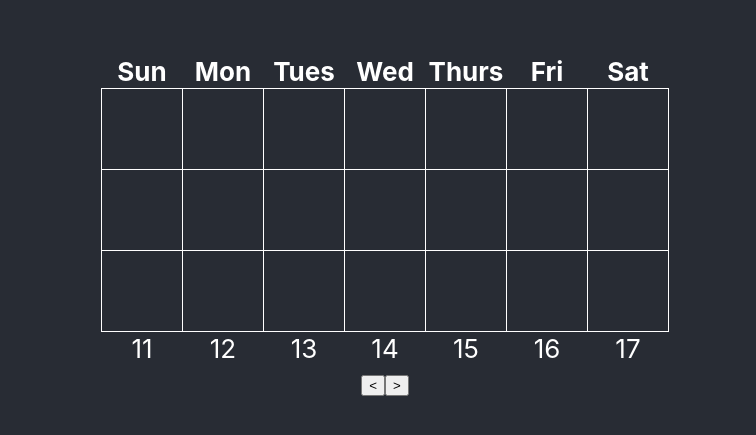
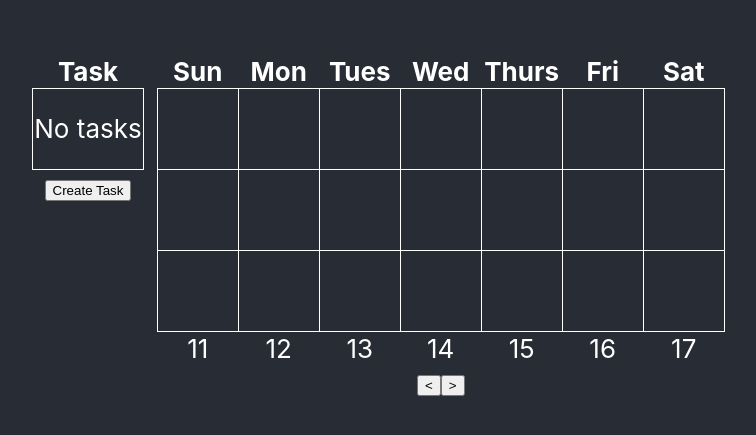
Before and after one commit to tjzetty/daily-tracker, a React (Create React App) app: page / in a window 1280 px wide. Shown: the part 175-610 px from the top of the page, without its empty margins (255-1011 px from the left). Built offline with nearby package versions, Linux system fonts and the light colour scheme.

Commit message:
Add Task List and VERY Unpolished Modal

```diff
--- a/src/App.js
+++ b/src/App.js
@@ -1,6 +1,7 @@
 import './App.css';
 
 import MyTable from './components/calendar';
+import Tasks from './components/tasks';
 
 function App() {
   return (
@@ -8,6 +9,7 @@ function App() {
 
       <header className="App-header">
         <div className="flex-container">
+          <Tasks />
           <MyTable/>
         </div>
       </header>
--- /dev/null
+++ b/src/components/task_modal.jsx
@@ -0,0 +1,51 @@
+import React, { useState } from 'react';
+
+const TaskModal = ({ isOpen, onClose, onTaskCreate }) => {
+  const [taskName, setTaskName] = useState('');
+  const [timesPerWeek, setTimesPerWeek] = useState('');
+
+  const handleTaskNameChange = (event) => {
+    setTaskName(event.target.value);
+  };
+
+  const handleTimesPerWeekChange = (event) => {
+    setTimesPerWeek(event.target.value);
+  };
+
+  const handleSubmit = (event) => {
+    event.preventDefault();
+    const task = {
+      name: taskName,
+      timesPerWeek: parseInt(timesPerWeek, 10),
+    };
+    onTaskCreate(task);
+    setTaskName('');
+    setTimesPerWeek('');
+  };
+
+  if (!isOpen) {
+    return null;
+  }
+
+  return (
+    <div className="modal">
+      <div className="modal-content">
+        <h2>Create Task</h2>
+        <form onSubmit={handleSubmit}>
+          <label>
+            Task Name:
+            <input type="text" value={taskName} onChange={handleTaskNameChange} />
+          </label>
+          <label>
+            Times/Week:
+            <input type="number" value={timesPerWeek} onChange={handleTimesPerWeekChange} />
+          </label>
+          <button type="submit">Create</button>
+          <button type="button" onClick={onClose}>Cancel</button>
+        </form>
+      </div>
+    </div>
+  );
+};
+
+export default TaskModal;
--- /dev/null
+++ b/src/components/tasks.jsx
@@ -0,0 +1,56 @@
+import React, { useState } from 'react';
+import TaskModal from './task_modal';
+
+const Tasks = () => {
+  const [tasks, setTasks] = useState([]);
+  const [isModalOpen, setIsModalOpen] = useState(false);
+
+  const handleTaskCreate = (task) => {
+    setTasks((prevTasks) => [...prevTasks, task]);
+    setIsModalOpen(false);
+  };
+
+  const tableStyle = {
+    borderCollapse: 'collapse',
+    borderRadius: '8px', // Add border radius to the table
+  };
+
+  const cellStyle = {
+    height: '3em',
+    minWidth: '3em',
+    border: '1px solid white', // Add a border to each cell
+  };
+
+  const headerCellStyle = {
+    fontWeight: 'bold',
+  };
+
+  return (
+    <div>
+      <table style={tableStyle}>
+        <thead>
+          <tr>
+            <th style={headerCellStyle}>Task</th>
+          </tr>
+        </thead>
+        <tbody>
+          {tasks.length === 0 ? (
+            <tr>
+              <td style={cellStyle}>No tasks</td>
+            </tr>
+          ) : (
+            tasks.map((task, index) => (
+              <tr key={index}>
+                <td style={cellStyle}>{task.name}</td>
+              </tr>
+            ))
+          )}
+        </tbody>
+      </table>
+      <button onClick={() => setIsModalOpen(true)}>Create Task</button>
+      <TaskModal isOpen={isModalOpen} onClose={() => setIsModalOpen(false)} onTaskCreate={handleTaskCreate} />
+    </div>
+  );
+};
+
+export default Tasks;
```
